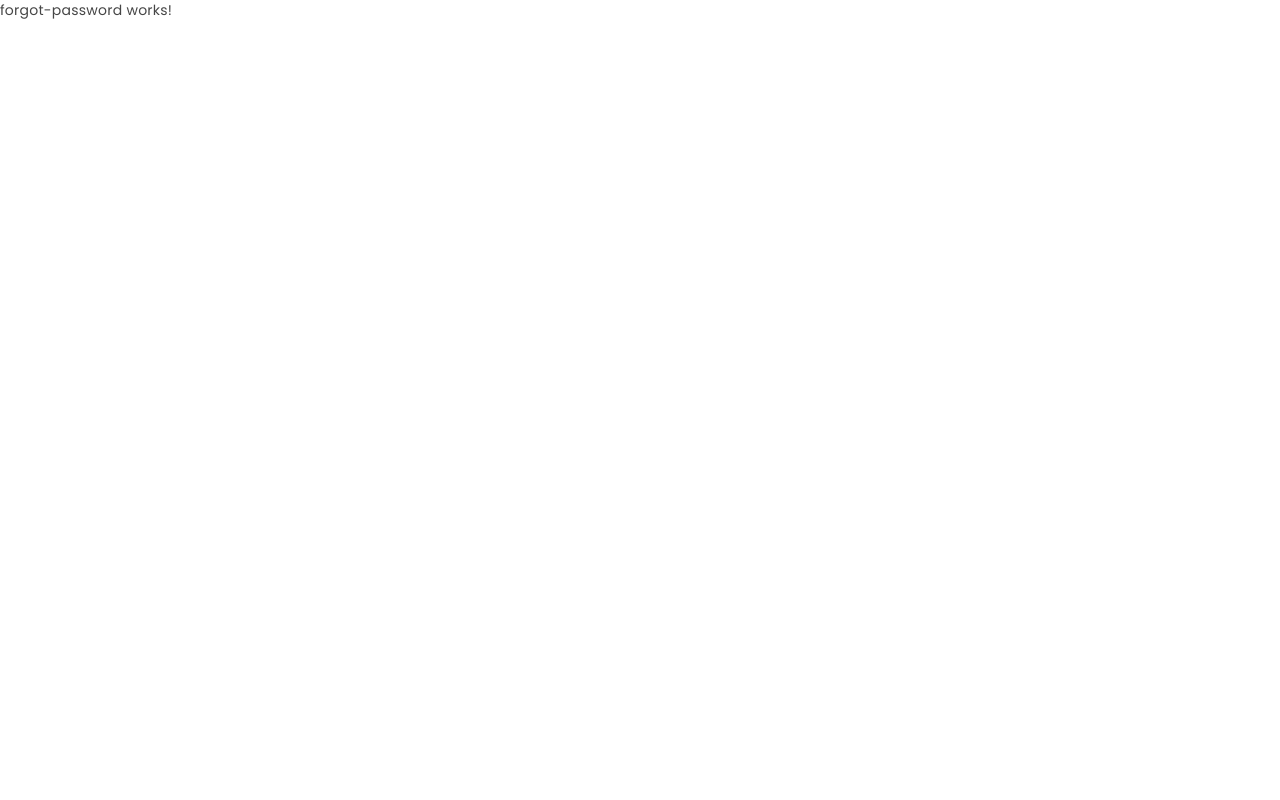
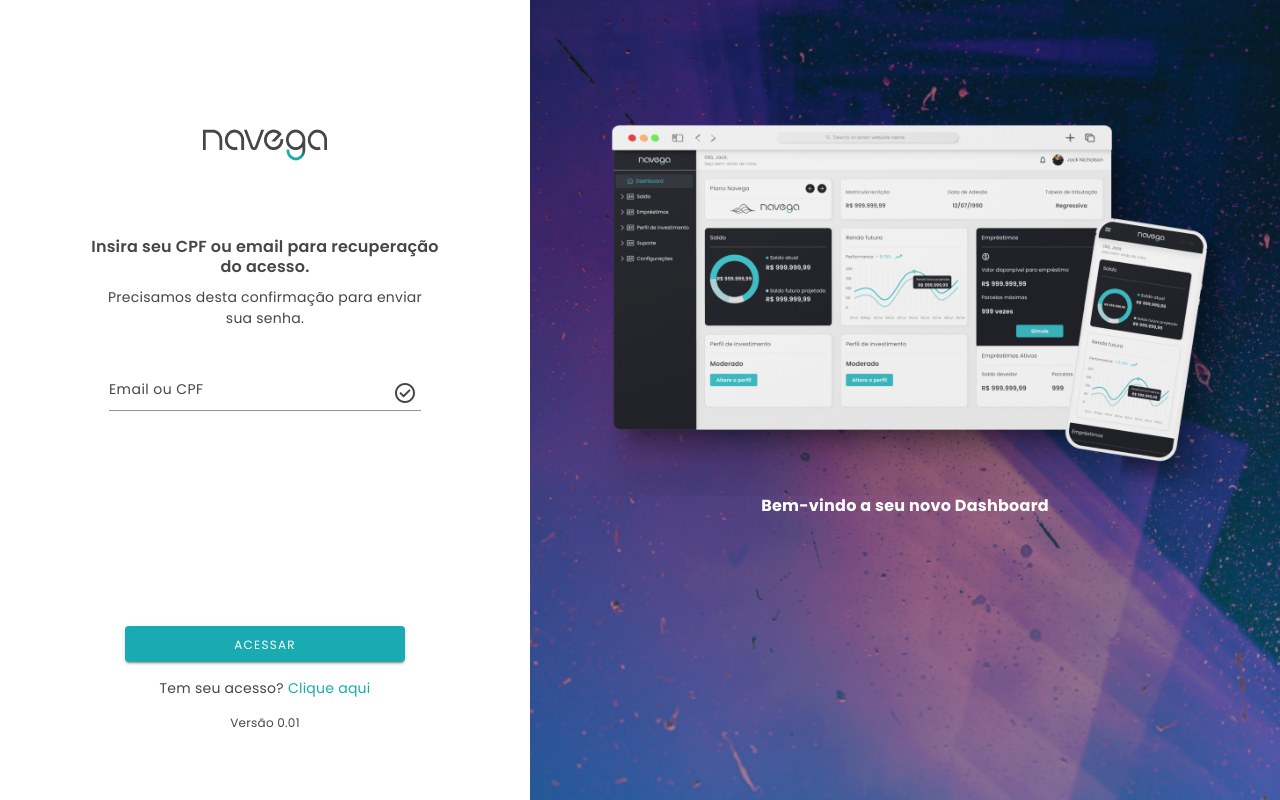
Before and after one commit to arthurussuyferrari/frontend-navega, an Angular app: page /forgot-password in a window 1280 px wide. Built offline with nearby package versions, Linux system fonts and the light colour scheme.

Commit message:
feat: criação da tela de esqueci a senha

```diff
--- a/src/app/features/auth/forgot-password/forgot-password.component.html
+++ b/src/app/features/auth/forgot-password/forgot-password.component.html
@@ -1 +1,35 @@
-<p>forgot-password works!</p>
+<main class="login">
+  <section class="login__container">
+    <div class="login__panel">
+
+      <header class="login__logo">
+        <img src="/assets/images/logo.png" title="Navega Dashboard" alt="navega_dashboard_logo">
+      </header>
+
+      <form class="login__content">
+
+        <div class="login__header">
+          <h2 class="login__title">Insira seu CPF ou email para recuperação <br> do acesso.</h2>
+          <p class="login__text">Precisamos desta confirmação para enviar <br> sua senha.</p>
+        </div>
+
+        <div class="login__window">
+          <div class="login__fields">
+            <app-input type="text" label="Email ou CPF"></app-input>
+          </div>
+
+          <div class="login__actions">
+            <app-button text="Acessar" type="submit"></app-button>
+            <p>Tem seu acesso? <a class="login__link"  routerLink="/login">Clique aqui</a></p>
+            <span  class="login__subtext">Versão 0.01</span>
+          </div>
+        </div>
+
+      </form>
+    </div>
+  </section>
+
+  <section class="login__background">
+    <app-background></app-background>
+  </section>
+</main>
--- a/src/app/features/auth/forgot-password/forgot-password.component.less
+++ b/src/app/features/auth/forgot-password/forgot-password.component.less
@@ -0,0 +1,95 @@
+@import 'styles/variables/_breakpoints';
+
+
+.login {
+  display: flex;
+  width: 100vw;
+  height: 100vh;
+  &__container {
+    max-width: 530px;
+    width: 100%;
+    padding: 70px 0;
+  }
+
+  &__panel {
+    max-width: 360px;
+    width: 100%;
+    height: 100%;
+    margin: 0 auto;
+    display: flex;
+    flex-direction: column;
+    justify-content: flex-start;
+    align-items: center;
+    gap: 12px;
+  }
+
+  &__content {
+    width: 100%;
+    height: 100%;
+    display: flex;
+    flex-direction: column;
+    align-items: center;
+    gap: 32px;
+    padding: 0 24px;
+  }
+
+  &__header {
+    text-align: center;
+    display: flex;
+    flex-direction: column;
+    gap: 10px;
+  }
+
+  &__window {
+    display: flex;
+    flex-direction: column;
+    justify-content: space-between;
+    height: 100%;
+    width: 100%;
+    max-width: 312px;
+  }
+
+  &__fields {
+    display: flex;
+    flex-direction: column;
+    gap: 16px;
+  }
+
+  &__actions {
+    text-align: center;
+    padding: 0 16px;
+    display: flex;
+    flex-direction: column;
+    gap: 16px;
+  }
+
+  &__submit {
+    width: 100%;
+  }
+
+  &__footer {
+    text-align: center;
+  }
+
+  &__background {
+    width: 100%;
+    background: #f2f2f2;
+  }
+
+  @media (max-width: @tablet) {
+    &__container {
+      max-width: initial;
+    }
+
+    &__background {
+      display: none;
+    }
+  }
+
+  @media (max-width: @mobile) {
+    &__container {
+      padding: 32px 24.5px;
+    }
+  }
+
+}
--- a/src/app/features/auth/forgot-password/forgot-password.component.ts
+++ b/src/app/features/auth/forgot-password/forgot-password.component.ts
@@ -1,10 +1,14 @@
 import { Component } from '@angular/core';
 import { CommonModule } from '@angular/common';
+import { ButtonComponent } from './../../../shared/components/button/button.component';
+import { BackgroundComponent } from './../../../shared/components/background/background.component';
+import { InputComponent } from './../../../shared/components/input/input.component';
+import { RouterModule } from '@angular/router';
 
 @Component({
   selector: 'app-forgot-password',
   standalone: true,
-  imports: [CommonModule],
+  imports: [CommonModule, RouterModule, InputComponent, ButtonComponent, BackgroundComponent],
   templateUrl: './forgot-password.component.html',
   styleUrls: ['./forgot-password.component.less']
 })
```
